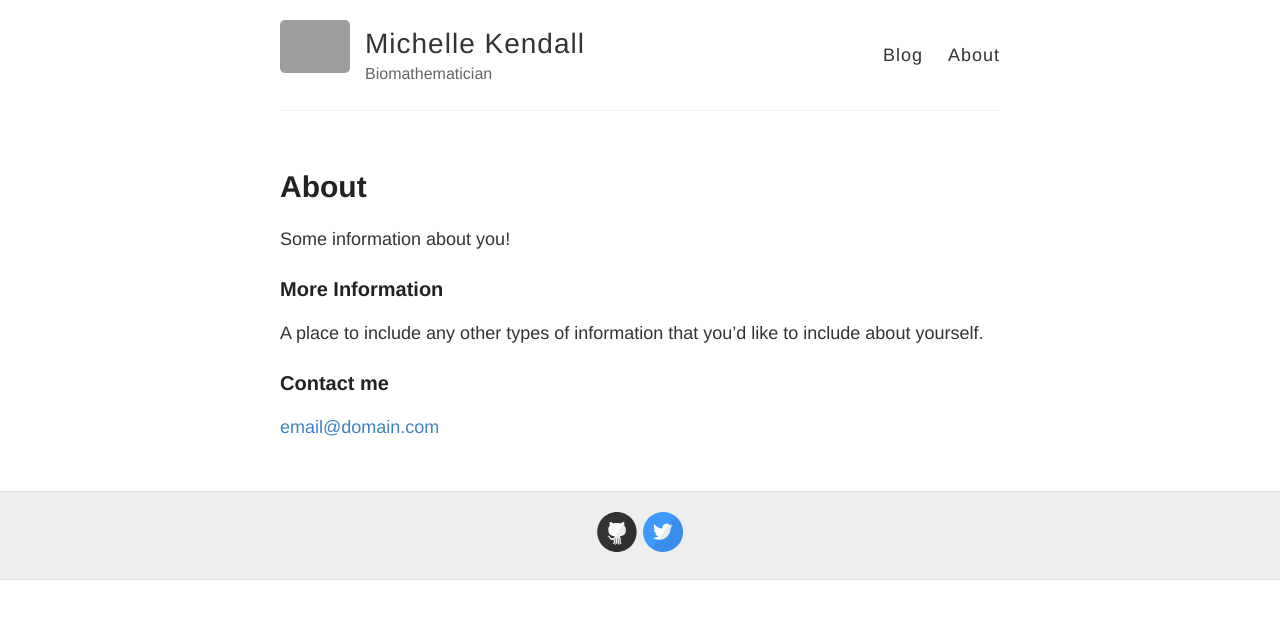
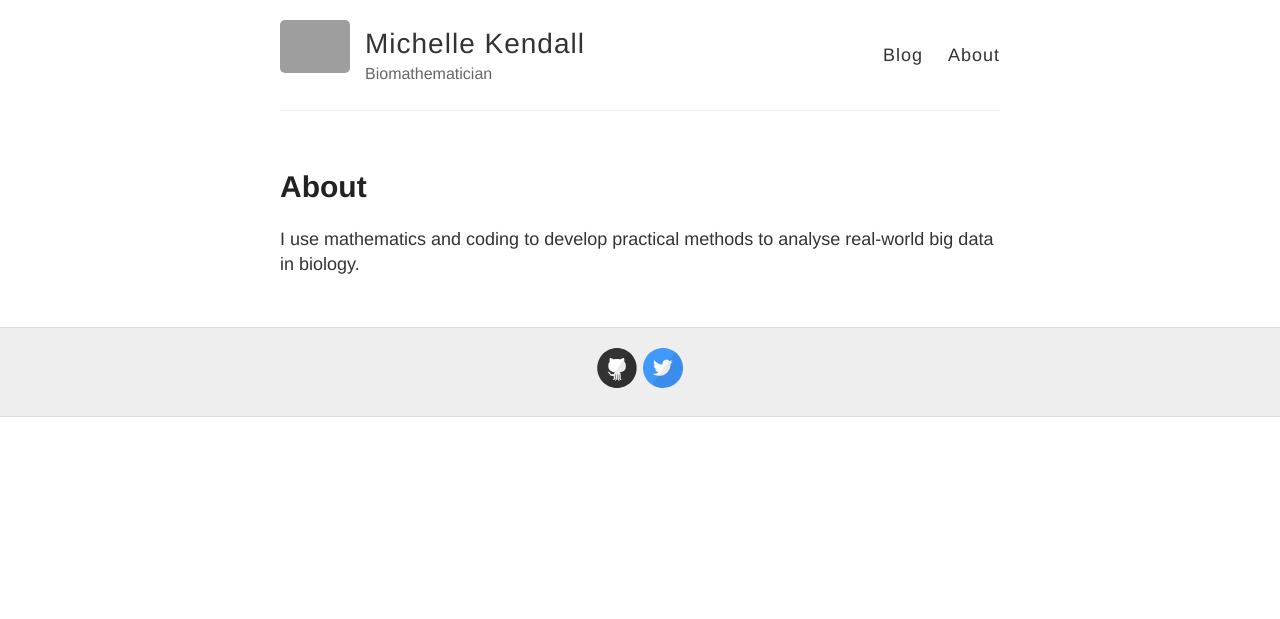
Before and after one commit to MichelleKendall/MichelleKendall.github.io, a Jekyll site: the page built from about.md, in a window 1280 px wide. Shown: the top 619 px of the page. Built offline with Jekyll 4.4.1, drawn with Linux system fonts in a browser that asks for light colours; grey boxes are pictures that could not be loaded.

Commit message:
Personalising "about"

```diff
--- a/about.md
+++ b/about.md
@@ -4,12 +4,5 @@ title: About
 permalink: /about/
 ---
 
-Some information about you!
-
-### More Information
-
-A place to include any other types of information that you'd like to include about yourself.
-
-### Contact me
-
-[email@domain.com](mailto:email@domain.com)
+I use mathematics and coding to develop practical methods to analyse real-world big
+data in biology.
```
